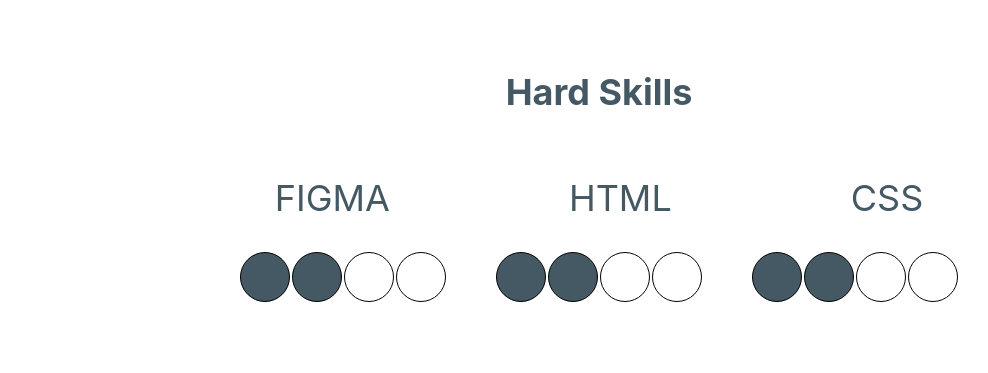
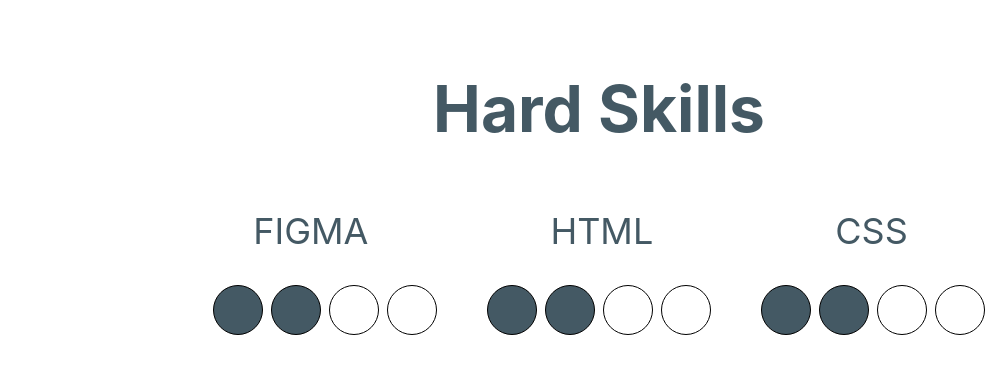
Before and after one commit to willonb/portif-lio, a plain HTML site: page index.html in a window 1280 px wide. Shown: the part 1425-1798 px from the top of the page, without its empty margins (292-1280 px from the left). Drawn offline with Linux system fonts and the light colour scheme.

Commit message:
feat/skills2

```diff
--- a/src/style/index.css
+++ b/src/style/index.css
@@ -126,6 +126,10 @@
 
 }
 
+.skills > h1 {
+  font-size: 64px;
+}
+
 
 article {
   display: flex;
@@ -147,17 +151,18 @@
   display: flex;
   justify-content: center;
   align-items: center;
-  gap: 179px;
+  gap: 182px;
   font-size: 36px;
   padding-top: 62px;
   font-family: -apple-system, BlinkMacSystemFont, 'Segoe UI', Roboto, Oxygen, Ubuntu, Cantarell, 'Open Sans', 'Helvetica Neue', sans-serif;
   color: #445964;
   text-transform: uppercase;
+  padding-right: 37px;
 }
 
 .ball-content {
  display: flex;
- gap: 2px;
+ gap: 8px;
  padding-top: 16px;
 }
 
```
